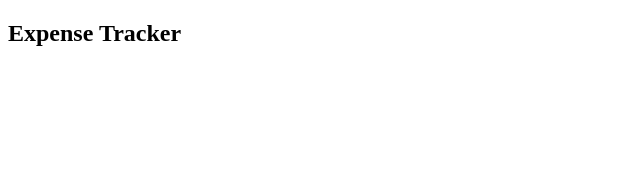
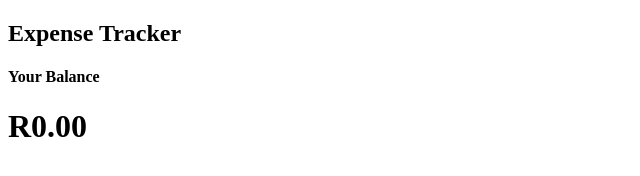
Before and after one commit to The-DigitalAcademy/Sphumelele--second-2, a plain HTML site: page index.html in a window 1280 px wide. Shown: the whole page, without its empty margins (0-640 px from the left). Drawn offline with Linux system fonts and the light colour scheme.

Commit message:
container

```diff
--- a/index.html
+++ b/index.html
@@ -8,5 +8,9 @@
 </head>
 <body>
     <h2>Expense Tracker</h2>
+
+    <div class="container">
+        <h4>Your Balance</h4>
+        <h1 id="balance">R0.00</h1>
 </body>
 </html>
```
